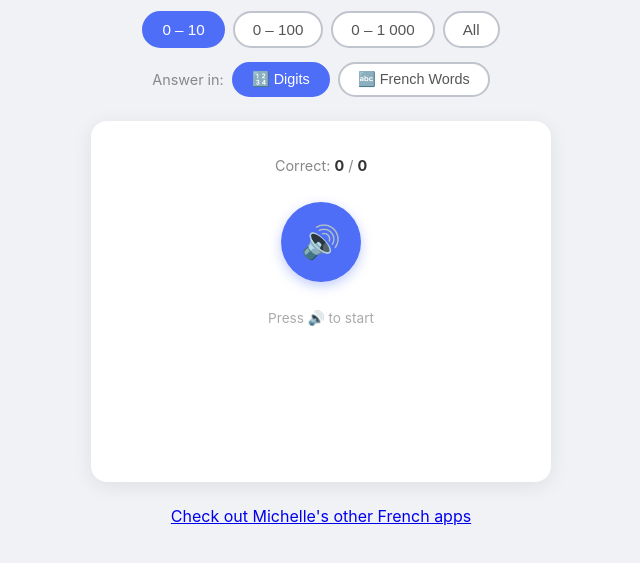
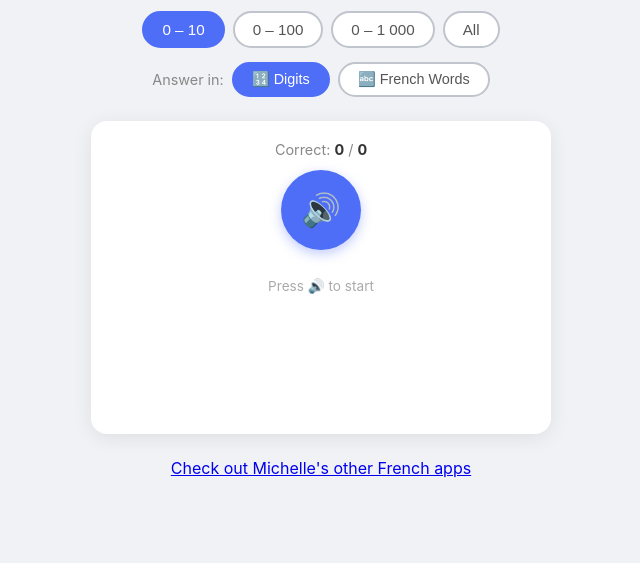
Before and after one commit to wuwei169/french-numbers, a plain HTML site: page index.html in a window 1280 px wide. Shown: the part 115-678 px from the top of the page, without its empty margins (319-959 px from the left). Drawn offline with Linux system fonts and the light colour scheme.

Commit message:
Reduce card vertical padding
Co-Authored-By: Claude Sonnet 4.6 <noreply@anthropic.com>

```diff
--- a/index.html
+++ b/index.html
@@ -97,7 +97,7 @@
         .card {
             background: white;
             border-radius: 16px;
-            padding: 36px 40px;
+            padding: 20px 40px;
             box-shadow: 0 4px 20px rgba(0,0,0,0.08);
             width: 100%;
             max-width: 460px;
@@ -107,7 +107,7 @@
         .score {
             font-size: 0.9rem;
             color: #888;
-            margin-bottom: 28px;
+            margin-bottom: 12px;
         }
 
         .score strong { color: #333; }
```
